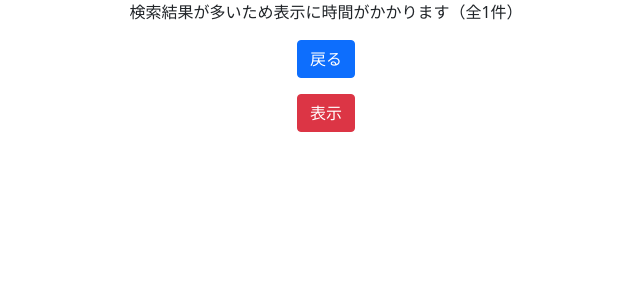
After one commit to naokeyn/flask_test, a Flask app: template templates/overflow.html in a window 1280 px wide. The commit adds this page. Shown: the top 300 px of the page, without its empty margins (314-954 px from the left). Run offline with Flask 2, Linux system fonts and the light colour scheme; the template is opened without the code that fills it: most values are stand-ins (such as "Sample title", 1, 10 or a date in 2020); parts of the project's set-up code (start-up, migrations or seed data) failed here and were passed over; some libraries are stand-ins or nearby versions.

Commit message:
add overflow

```diff
--- a/main.py
+++ b/main.py
@@ -12,7 +12,7 @@ from create_map import create_map
 app = Flask(__name__)
 
 # データベースの読み込み
-engine = create_engine("sqlite:///test.sqlite3", encoding="utf-8", echo=False)
+engine = create_engine("sqlite:///db.sqlite3", encoding="utf-8", echo=False)
 data_base = pd.read_sql("select * from df", engine)
 
 # 講義名のリスト
@@ -39,16 +39,25 @@ def result():
 
     else:
         # フォームに入力された文字列を取得
-        query = request.form["name"]
+        value = request.form["name"].split(", ")
+
+        # リダイレクトか判定
+        if len(value) == 2:
+            query, r = value[0], True
+        else:
+            query, r = value[0], False
 
         index = [i for i in range(len(data_base))
                  if query in data_base.loc[i, "subject_name"]]
+
+        # 検索結果の上限
+        max_hit = 50
 
         # 一致する講義名がない or queryがNULLのとき
         if len(index) == 0 or query == "":
             return render_template("page_not_found.html")
 
-        else:
+        elif len(index) <= max_hit or r:
             df = data_base.loc[index, :]
             df = df.sort_values("subject_name", ascending=True)
 
@@ -57,10 +66,19 @@ def result():
                 "time": df["day_period"].tolist(),
                 "teac": df["teacher"].tolist(),
                 "room": df["room"].tolist(),
-                "length": len(index)
+                "length": len(index),
+                "query": query
             }
 
             return render_template("result.html", data=data)
+
+        else:
+            data = {
+                "length": len(index),
+                "query" : query
+            }
+
+            return render_template("overflow.html", data=data)
 
 
 @app.route("/all", methods=["GET", "POST"])
--- /dev/null
+++ b/templates/overflow.html
@@ -0,0 +1,23 @@
+{% extends 'template.html' %}
+
+{% block script %}
+
+<div class="container">
+    <div class="row text-center">
+        <p>
+            検索結果が多いため表示に時間がかかります（全{{ data["length"] }}件）
+        </p>
+        <p>
+            <a href="/" class="btn btn-primary">
+                戻る
+            </a>
+            <form action="/result" method="post">
+                <button class="btn btn-danger" name="name" value="{{ data['query'] }}, r">
+                    表示
+                </button>
+            </form>
+        </p>
+    </div>
+</div>
+
+{% endblock %}
```
Also changed, not shown: templates/result.html (+7 -2 lines).
